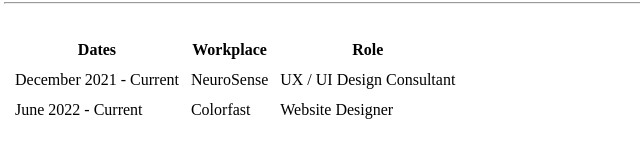
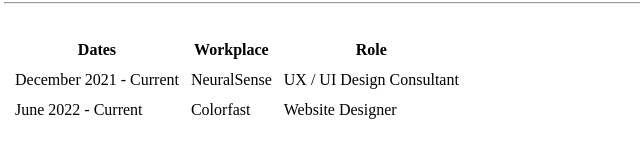
Before and after one commit to bethcharlieux/CV, a plain HTML site: page index.html in a window 1280 px wide. Shown: the part 480-638 px from the top of the page, 4-644 px from the left. Drawn offline with Linux system fonts and the light colour scheme.

Commit message:
Update index.html

```diff
--- a/index.html
+++ b/index.html
@@ -52,7 +52,7 @@
                     December 2021 - Current
                 </td>
                 <td>
-                    NeuroSense
+                    NeuralSense
                 </td>
                 <td>
                     UX / UI Design Consultant
```
